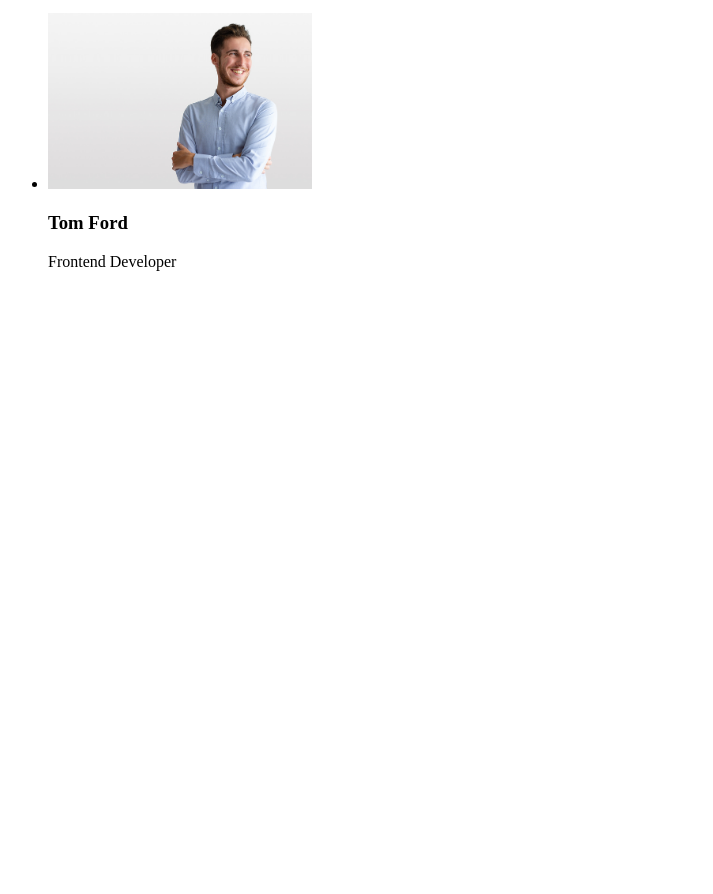
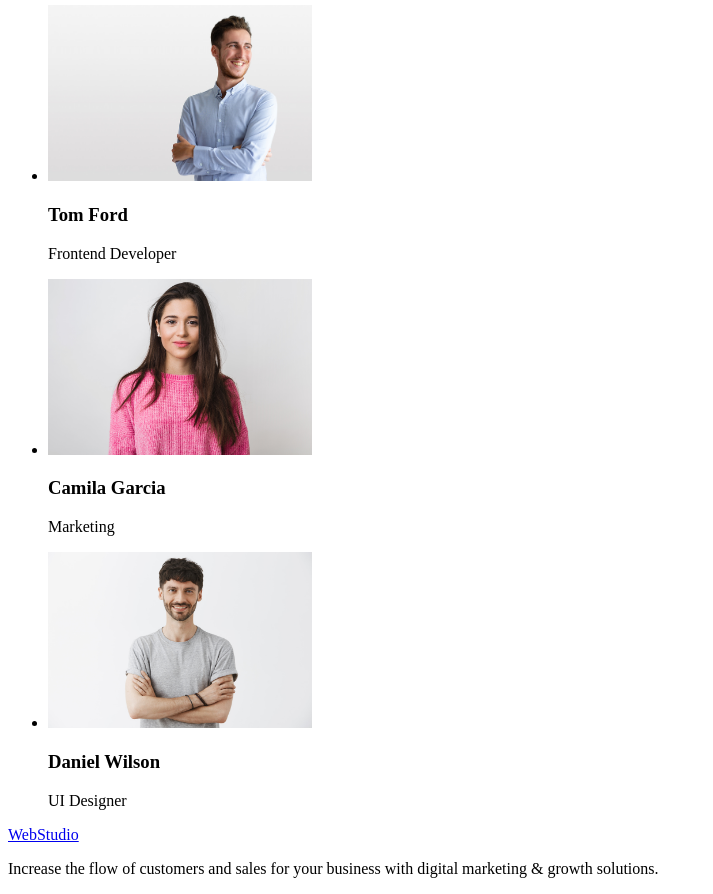
Before and after one commit to dmytro-balas/goit-markup-hw-01, a plain HTML site: page index.html in a window 1280 px wide. Shown: the part 1112-2006 px from the top of the page, without its empty margins (0-713 px from the left). Before the commit the page ends 1399 px from the top, so only its background shows below. Drawn offline with Linux system fonts and the light colour scheme.

Commit message:
Update index.html

```diff
--- a/index.html
+++ b/index.html
@@ -8,7 +8,7 @@
 <body>
     <header>
         <nav>
-            <a href="/index.html"><p>WEBSTUDIO</p></a>
+            <a href="./index.html">WebStudio</a>
             <ul>
                 <li>
                     <a href="">Studio</a>
@@ -23,7 +23,7 @@
         </nav>
         <address>
                 <li>
-                    <a href="mailto:info@devstudio.com">info@devstudio.com</a>
+                     <a href="mailto:info@devstudio.com">info@devstudio.com</a>
                 </li>
                 <li> <a href="tel:+110001111111">+11 (000) 111-11-11</a>
                 </li>
@@ -76,7 +76,31 @@
                     <h3>Tom Ford</h3>
                     <p>Frontend Developer</p>
                 </li>
+                <li>
+                    <a>
+                        <img
+                        src="./images/210eea8d1f5ef1a5b4db4f62aba5e8e9 (1).jpg"
+                        width="264"
+                        alt="Camila Garcia" />
+                    </a>
+                    <h3>Camila Garcia</h3>
+                    <p>Marketing</p>
+                </li>
+                <li>
+                    <a>
+                        <img
+                        src="./images/c6daee5d9dff1c4f03f226cbaec0f164 (1).jpg"
+                        width="264"
+                        alt="Daniel Wilson" />
+                    </a>
+                    <h3>Daniel Wilson</h3>
+                    <p>UI Designer</p>
+                </li>
             </ul>
         </section>
     </main>
+    <footer>
+        <a href="./index.html">WebStudio</a>
+        <p>Increase the flow of customers and sales for your business with digital marketing & growth solutions.</p>
+    </footer>
 </body>
```
